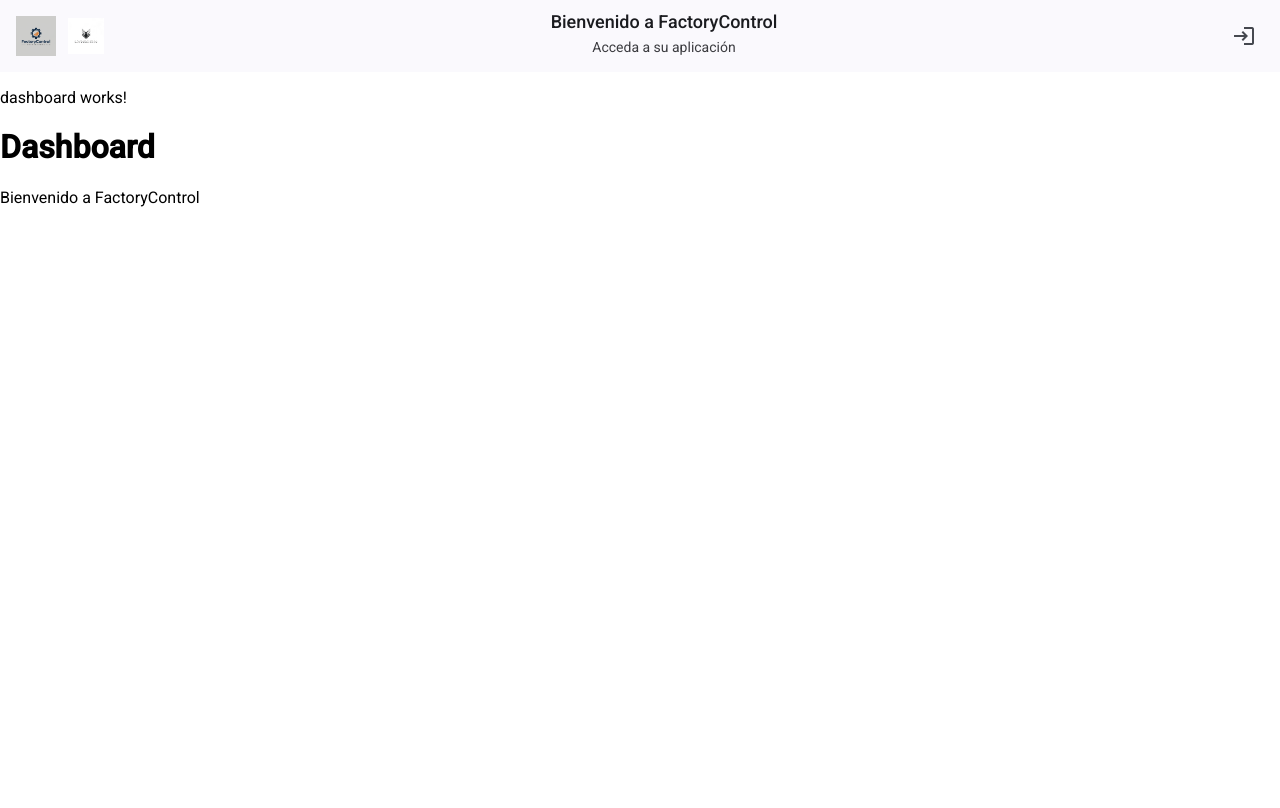
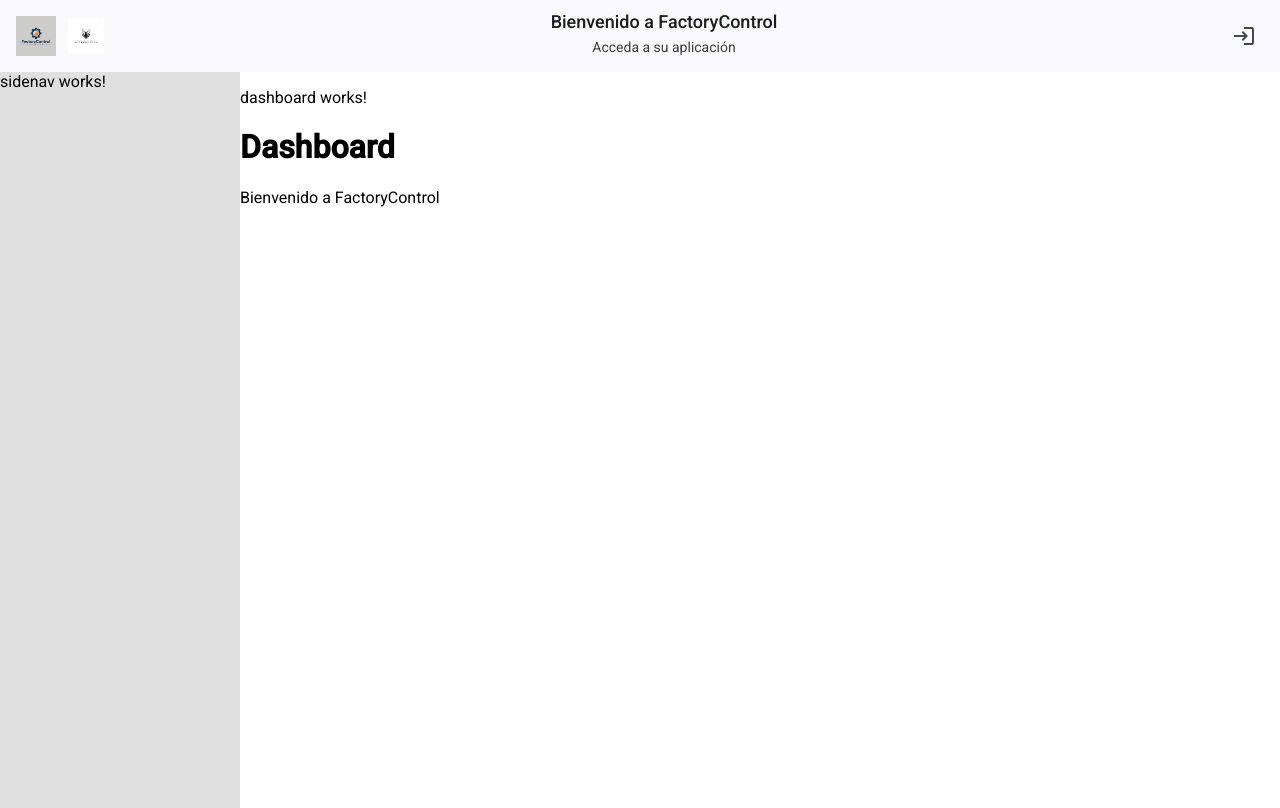
Before and after one commit to hcurifer/FactoryControl-frontend, an Angular app in the folder FactoryControl/: page /app/dashboard in a window 1280 px wide. Built offline with nearby package versions, Linux system fonts and the light colour scheme.

Commit message:
sidenav creado y verificado
se crea componente sidenav, se incluye en mainlayout y se comprueba que se ve correcto con un placeholder

```diff
--- a/FactoryControl/src/app/core/layout/main-layout/main-layout.component.html
+++ b/FactoryControl/src/app/core/layout/main-layout/main-layout.component.html
@@ -3,6 +3,10 @@
   userLine="Acceda a su aplicación"
 ></app-toolbar>
 
-<main class="main-layout-content">
-  <router-outlet></router-outlet>
-</main>
+<div class="layout">
+  <app-sidenav></app-sidenav>
+
+  <main class="main-layout-content">
+    <router-outlet></router-outlet>
+  </main>
+</div>
--- a/FactoryControl/src/app/core/layout/main-layout/main-layout.component.scss
+++ b/FactoryControl/src/app/core/layout/main-layout/main-layout.component.scss
@@ -0,0 +1,10 @@
+.layout {
+  display: flex;
+  height: calc(100vh - 64px); //64px altura de Toolbar Material
+}
+
+.content {
+  flex: 1;
+  padding: 16px;
+  overflow: auto;
+}
--- a/FactoryControl/src/app/core/layout/main-layout/main-layout.component.ts
+++ b/FactoryControl/src/app/core/layout/main-layout/main-layout.component.ts
@@ -1,11 +1,15 @@
 import { Component } from '@angular/core';
 import { RouterOutlet } from '@angular/router';
 import { ToolbarComponent } from '../toolbar/toolbar.component';
+import { SidenavComponent } from '../sidenav/sidenav.component';
 
 @Component({
   selector: 'app-main-layout',
   standalone: true,
-  imports: [RouterOutlet, ToolbarComponent],
+  imports: [RouterOutlet,
+    ToolbarComponent,
+    SidenavComponent
+  ],
   templateUrl: './main-layout.component.html',
   styleUrl: './main-layout.component.scss'
 })
--- /dev/null
+++ b/FactoryControl/src/app/core/layout/sidenav/sidenav.component.html
@@ -0,0 +1,3 @@
+<nav class="sidenav">
+  sidenav works!
+</nav>
--- /dev/null
+++ b/FactoryControl/src/app/core/layout/sidenav/sidenav.component.scss
@@ -0,0 +1,5 @@
+.sidenav {
+  width: 240px;
+  height: 100%;
+  background: #e0e0e0;
+}
```
Also changed, not shown: FactoryControl/src/app/core/layout/sidenav/sidenav.component.ts (added, +11 -0 lines).
